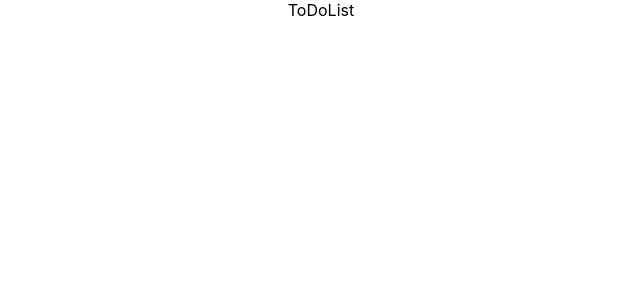
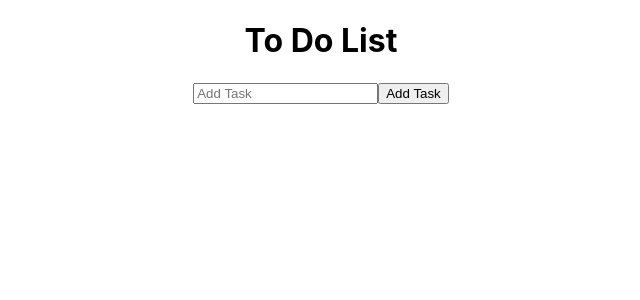
Before and after one commit to MangeshJadhavX/ToDoList_React, a React (Create React App) app: page / in a window 1280 px wide. Shown: the top 300 px of the page, without its empty margins (319-959 px from the left). Built offline with nearby package versions, Linux system fonts and the light colour scheme.

Commit message:
create html structure in ToDoList.js

```diff
--- a/src/App.css
+++ b/src/App.css
@@ -1,38 +1,3 @@
 .App {
   text-align: center;
 }
-
-.App-logo {
-  height: 40vmin;
-  pointer-events: none;
-}
-
-@media (prefers-reduced-motion: no-preference) {
-  .App-logo {
-    animation: App-logo-spin infinite 20s linear;
-  }
-}
-
-.App-header {
-  background-color: #282c34;
-  min-height: 100vh;
-  display: flex;
-  flex-direction: column;
-  align-items: center;
-  justify-content: center;
-  font-size: calc(10px + 2vmin);
-  color: white;
-}
-
-.App-link {
-  color: #61dafb;
-}
-
-@keyframes App-logo-spin {
-  from {
-    transform: rotate(0deg);
-  }
-  to {
-    transform: rotate(360deg);
-  }
-}
--- a/src/ToDoList.js
+++ b/src/ToDoList.js
@@ -1,7 +1,16 @@
 import React from 'react'
+import './'
 
 export const ToDoList = () => {
   return (
-    <div className='to_do_list'>ToDoList</div>
+    <div className='to_do_list'>
+        <div className='container'>
+            <h1>To Do List</h1>
+          <div className='input'>
+            <input value= "" placeholder='Add Task' type='text' className='input'></input>
+            <button className='btn' >Add Task</button>
+          </div>
+        </div>
+    </div>
   )
 }
```
